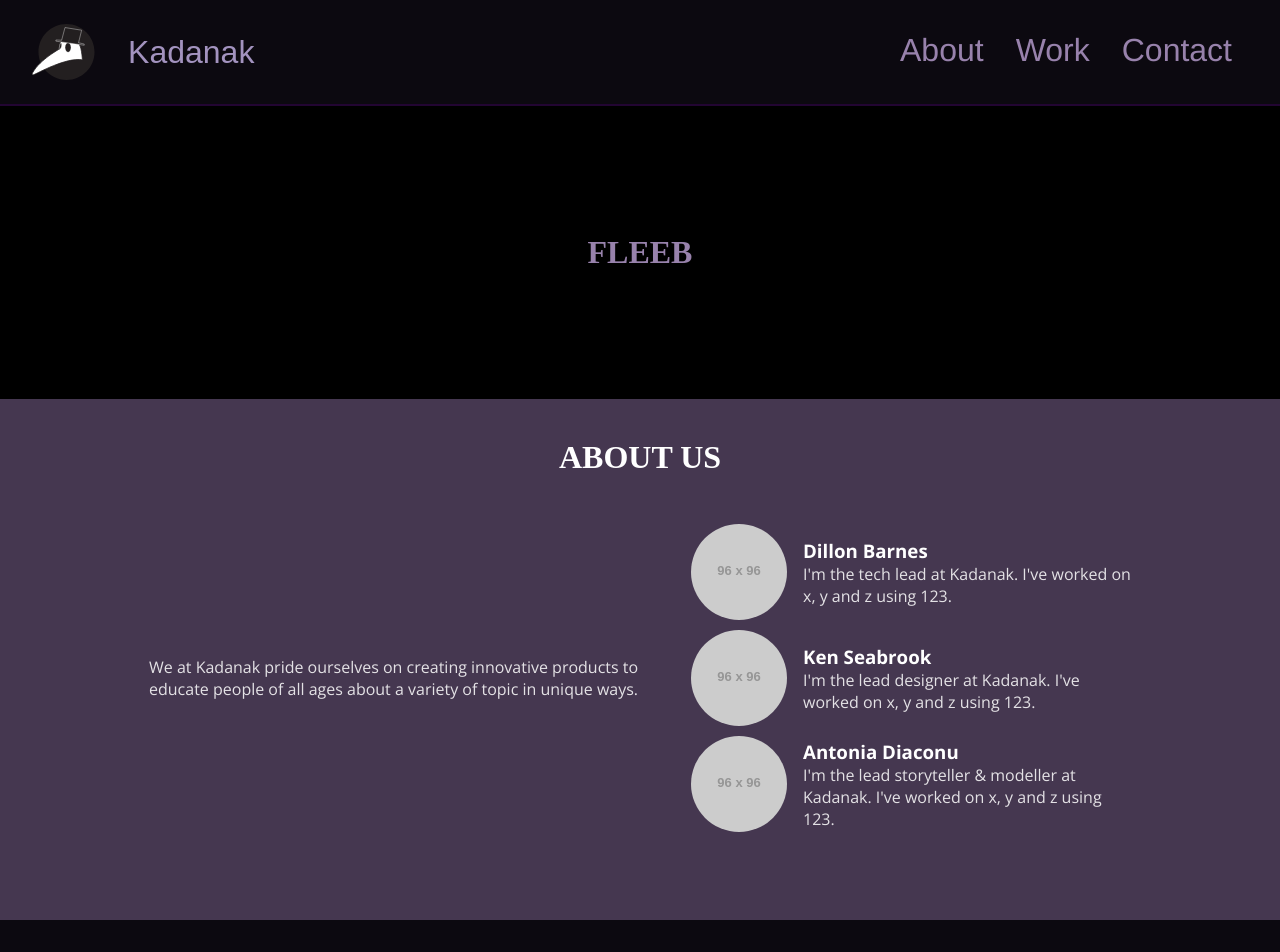
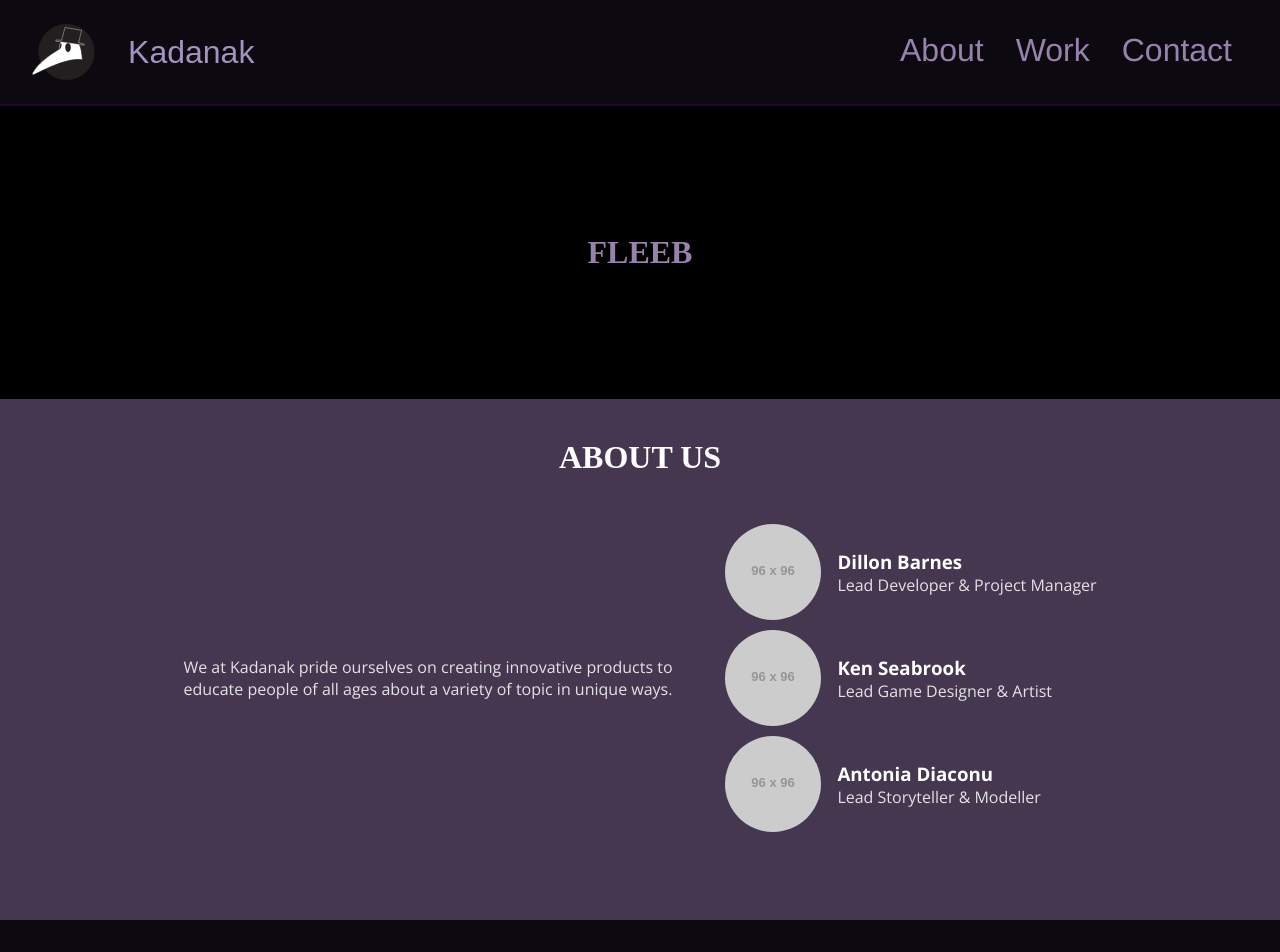
Before and after one commit to transcental/Kadanak, a React (Vite) app: page / in a window 1280 px wide. Shown: the top 952 px of the page. Built offline with nearby package versions, Linux system fonts and the light colour scheme; a web font is replaced by a local one.

Commit message:
update job descriptions

```diff
--- a/src/components/About/About.tsx
+++ b/src/components/About/About.tsx
@@ -15,8 +15,7 @@ export default function About() {
             <div className={styles.info}>
               <h3>Dillon Barnes</h3>
               <p className={styles.desc}>
-                I'm the tech lead at Kadanak. I've worked on x, y and z using
-                123.
+                Lead Developer & Project Manager
               </p>
             </div>
           </div>
@@ -25,8 +24,7 @@ export default function About() {
             <div className={styles.info}>
               <h3>Ken Seabrook</h3>
               <p className={styles.desc}>
-                I'm the lead designer at Kadanak. I've worked on x, y and z
-                using 123.
+                Lead Game Designer & Artist
               </p>
             </div>
           </div>
@@ -35,8 +33,7 @@ export default function About() {
             <div className={styles.info}>
               <h3>Antonia Diaconu</h3>
               <p className={styles.desc}>
-                I'm the lead storyteller & modeller at Kadanak. I've worked on
-                x, y and z using 123.
+                Lead Storyteller & Modeller
               </p>
             </div>
           </div>
```
